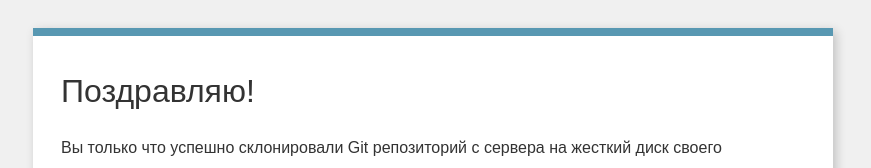
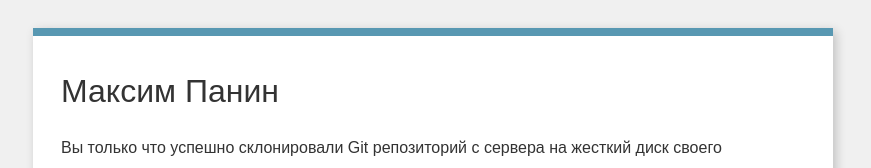
Before and after one commit to sluboots/git-test, a plain HTML site: page index.html in a window 1280 px wide. Shown: the top 168 px of the page, without its empty margins (207-1078 px from the left). Drawn offline with Linux system fonts and the light colour scheme.

Commit message:
Enter uesrname

```diff
--- a/index.html
+++ b/index.html
@@ -9,7 +9,7 @@
     </head>
     <body>
         <div class="box">
-            <h1>Поздравляю!</h1>
+            <h1>Максим Панин</h1>
             <p>
                 Вы только что успешно склонировали Git репозиторий с сервера на
                 жесткий диск своего компьютера.
```
